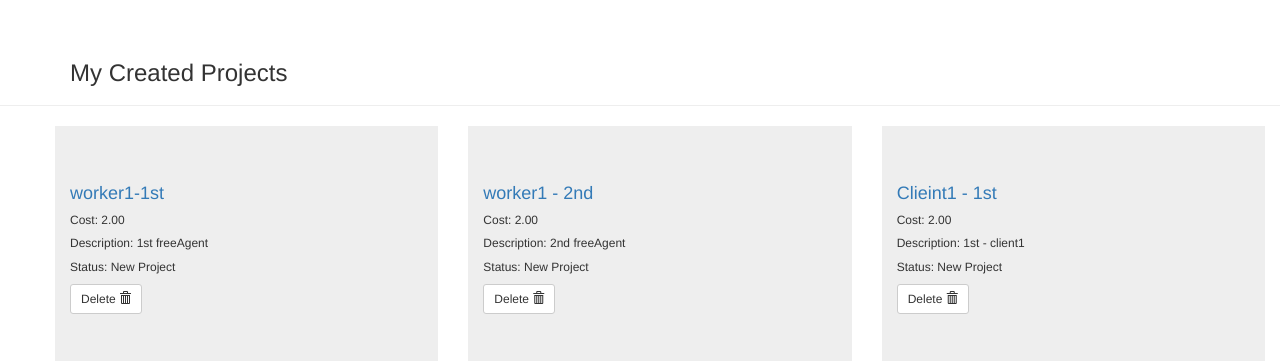
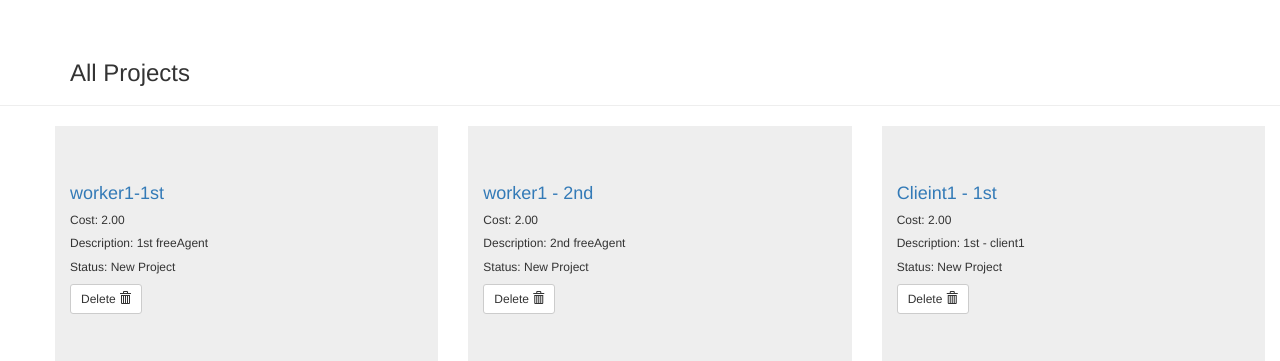
Before and after one commit to lemonpkt/IPProject, a Django app: page /freeAgentApp/ in a window 1280 px wide. Shown: the part 52-413 px from the top of the page. Run offline with Django 3.2, Linux system fonts and the light colour scheme; a user stored in the database is signed in; data comes from the database, SQL or seed files in the repository; some libraries are stand-ins or nearby versions.

Commit message:
change title view for clients/freeagents in index

```diff
--- a/freeAgentApp/templates/freeAgentApp/index.html
+++ b/freeAgentApp/templates/freeAgentApp/index.html
@@ -9,7 +9,11 @@
 <!--<h3>Project List</h3>-->
 <!--</div>-->
 <div class="page-header">
+    {% if user.Identification == 'F' %}
+    <div class="container"><h3>All Projects</h3></div>
+    {% else %}
     <div class="container"><h3>My Created Projects</h3></div>
+    {% endif %}
 </div>
 
 
```
Also changed, not shown: freeAgentApp/migrations/0001_initial.py.
